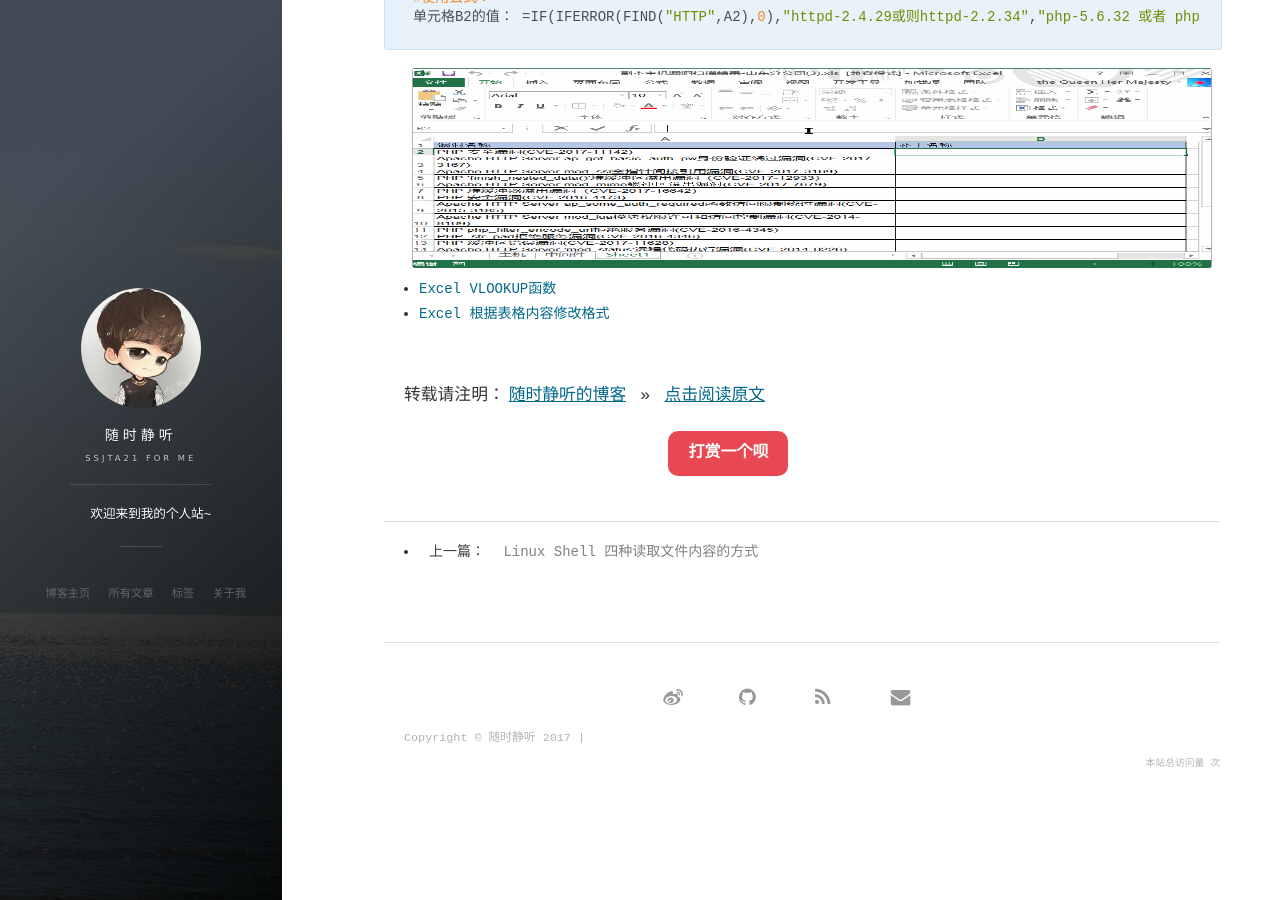
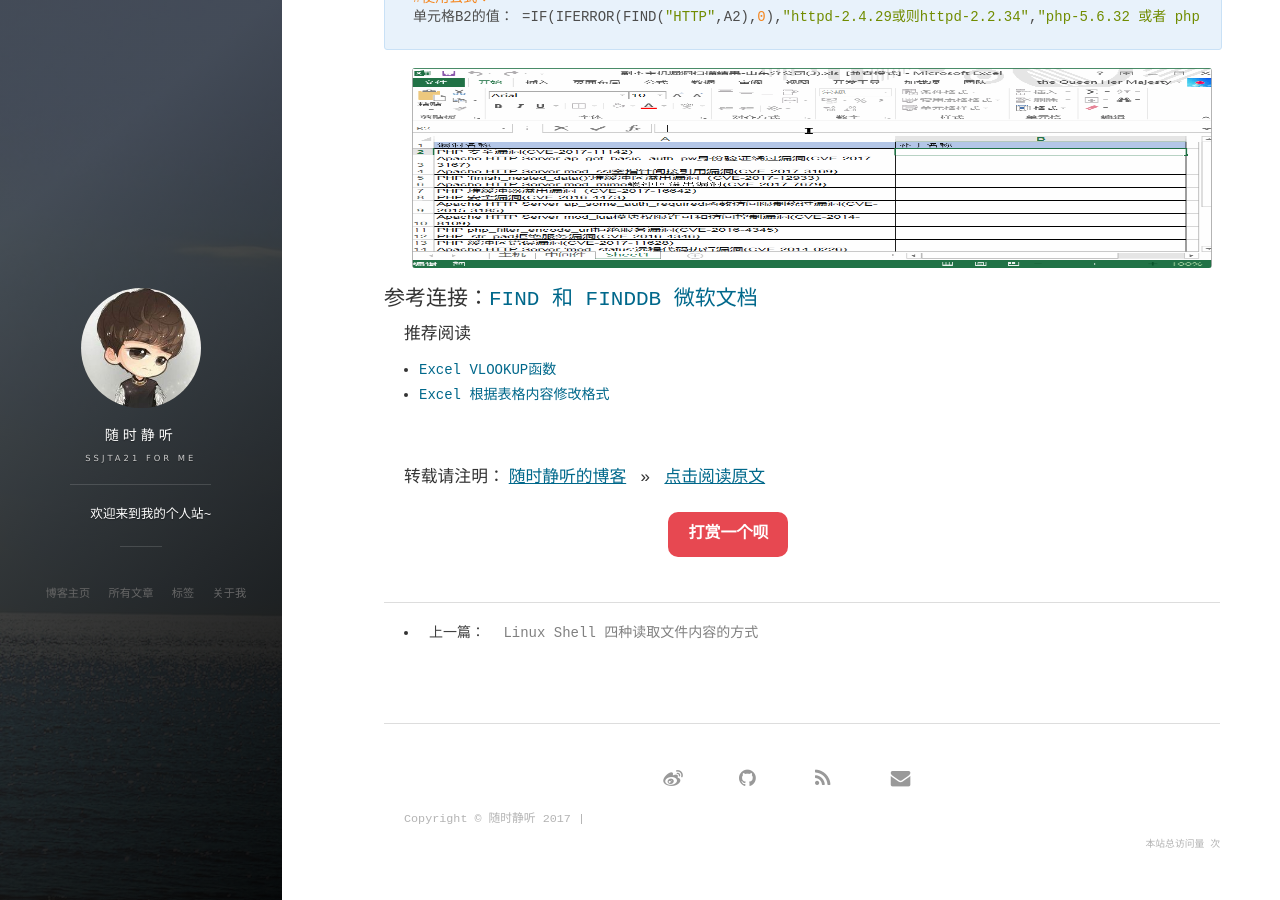
Before and after one commit to ssjt21/ssjt21.github.io, a Jekyll site: the page built from _posts/2017-12-14-Excel__FIND_IFERROR.md, in a window 1280 px wide and 900 px high, scrolled down 1052 px. Built offline with Jekyll 4.4.1, drawn with Linux system fonts in a browser that asks for light colours; nearby versions of some CDN libraries; comment, search, counter and statistics services are not loaded.

Commit message:
excel find iferror

````diff
--- a/_posts/2017-12-14-Excel__FIND_IFERROR.md
+++ b/_posts/2017-12-14-Excel__FIND_IFERROR.md
@@ -42,6 +42,12 @@ tag: Excel
 ```
 <img src="/images/posts/Excle/IFERROR.gif" height="200" width="800">
 
+
+参考连接：[FIND 和 FINDDB 微软文档](https://support.office.com/zh-cn/article/FIND、FINDB-函数-c7912941-af2a-4bdf-a553-d0d89b0a0628)
+--------------------------------------------------------------
+
+推荐阅读
+
 - [Excel VLOOKUP函数](http://ssjt21.github.io/2017/11/Excel_vlookup/)
 - [Excel 根据表格内容修改格式](http://ssjt21.github.io/2017/11/Excel_ConditionFormat/)
 
````
